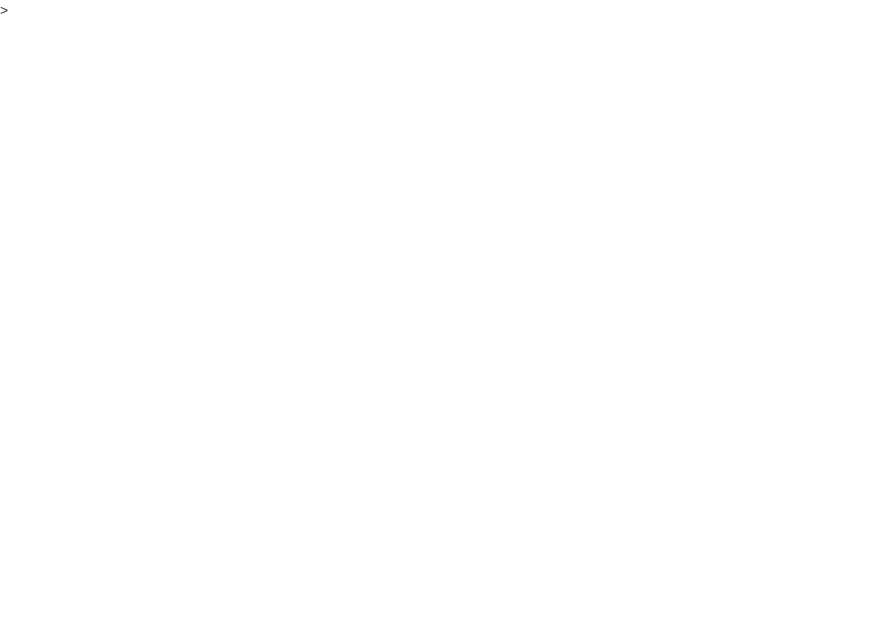
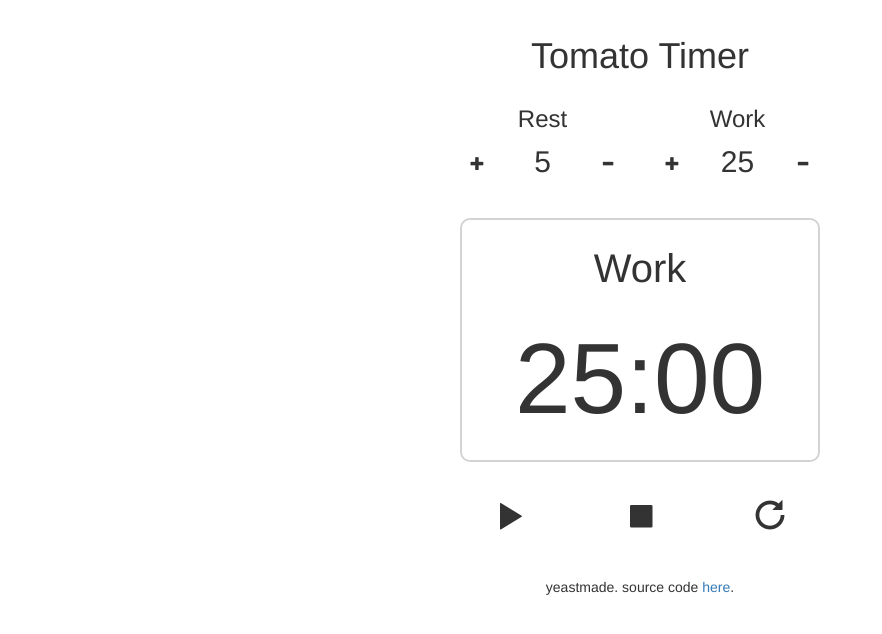
Before and after one commit to eastraining/pomodoro-clock-fcc, a plain HTML site: page index.html in a window 1280 px wide. Shown: the whole page, without its empty margins (0-882 px from the left). Drawn offline with nearby package versions, Linux system fonts and the light colour scheme.

Commit message:
completed UI

```diff
--- a/css/main.css
+++ b/css/main.css
@@ -0,0 +1,36 @@
+.col-xs-10 > h1 {
+	margin-top: 10%;
+}
+
+.col-xs-6 > .row > .col-xs-4 {
+	height: 4rem;
+	display: flex;
+	align-items: center;
+	justify-content: center;
+}
+
+.col-xs-6 > .row > .col-xs-4:nth-child(2) {
+	font-size: 3rem;
+}
+
+#mainTime {
+	font-size: 10rem;
+}
+
+#headline {
+	font-size: 4rem;
+}
+
+#mainBlock {
+	margin: 10% 0% 10% 0%;
+	border-radius: 1rem;
+	border: 2px solid #d3d3d3;
+}
+
+.controllers {
+	margin-bottom: 10%;
+}
+
+.controllers > .col-xs-4 {
+	font-size: 3rem;
+}
--- a/index.html
+++ b/index.html
@@ -10,6 +10,51 @@
 </head>
 
 <body>
+	<div class="container">
+		<div class="row">
+		    <div class="col-xs-10 col-md-6 col-lg-4 col-xs-offset-1 col-md-offset-3 col-lg-offset-4">
+		    	<h1 class="text-center">Tomato Timer</h1>
+		    	<div class="row text-center">
+			    	<div class="col-xs-6">
+			    		<h3>Rest</h3>
+				    	<div class="row">
+				    		<div class="col-xs-4"><span class="glyphicon glyphicon-plus"></span></div>
+				    		<div class="col-xs-4">5</div>
+				    		<div class="col-xs-4"><span class="glyphicon glyphicon-minus"></span></div>
+				    	</div>
+			    	</div>
+		    		<div class="col-xs-6">
+		    			<h3>Work</h3>
+				    	<div class="row">
+				    		<div class="col-xs-4"><span class="glyphicon glyphicon-plus"></span></div>
+				    		<div class="col-xs-4">25</div>
+				    		<div class="col-xs-4"><span class="glyphicon glyphicon-minus"></span></div>
+				    	</div>
+				    </div>
+		    	</div>
 
-</body>>
+		    	<div class="row text-center" id="mainBlock">
+			    	<br>
+			    	<p id="headline">Work</p>
+			    	<p id="mainTime">25:00</p>
+		    	</div>
+
+		    	<div class="row text-center controllers">
+			    	<div class="col-xs-4">
+			    		<span class="glyphicon glyphicon-play"></span>
+			    	</div>
+			    	<div class="col-xs-4">
+			    		<span class="glyphicon glyphicon-stop"></span>
+			    	</div>
+			    	<div class="col-xs-4">
+			    		<span class="glyphicon glyphicon-repeat"></span>
+			    	</div>
+		    	</div>
+
+				<p class="text-center">yeastmade. source code <a href="https://github.com/yeastmaker/pomodoro-clock-fcc">here</a>.</p>
+				</div>
+		    </div>
+		</div>
+	</div>
+</body>
 </html>
--- a/js/main.js
+++ b/js/main.js
@@ -0,0 +1,3 @@
+$(document).ready(function() {
+
+});
```
